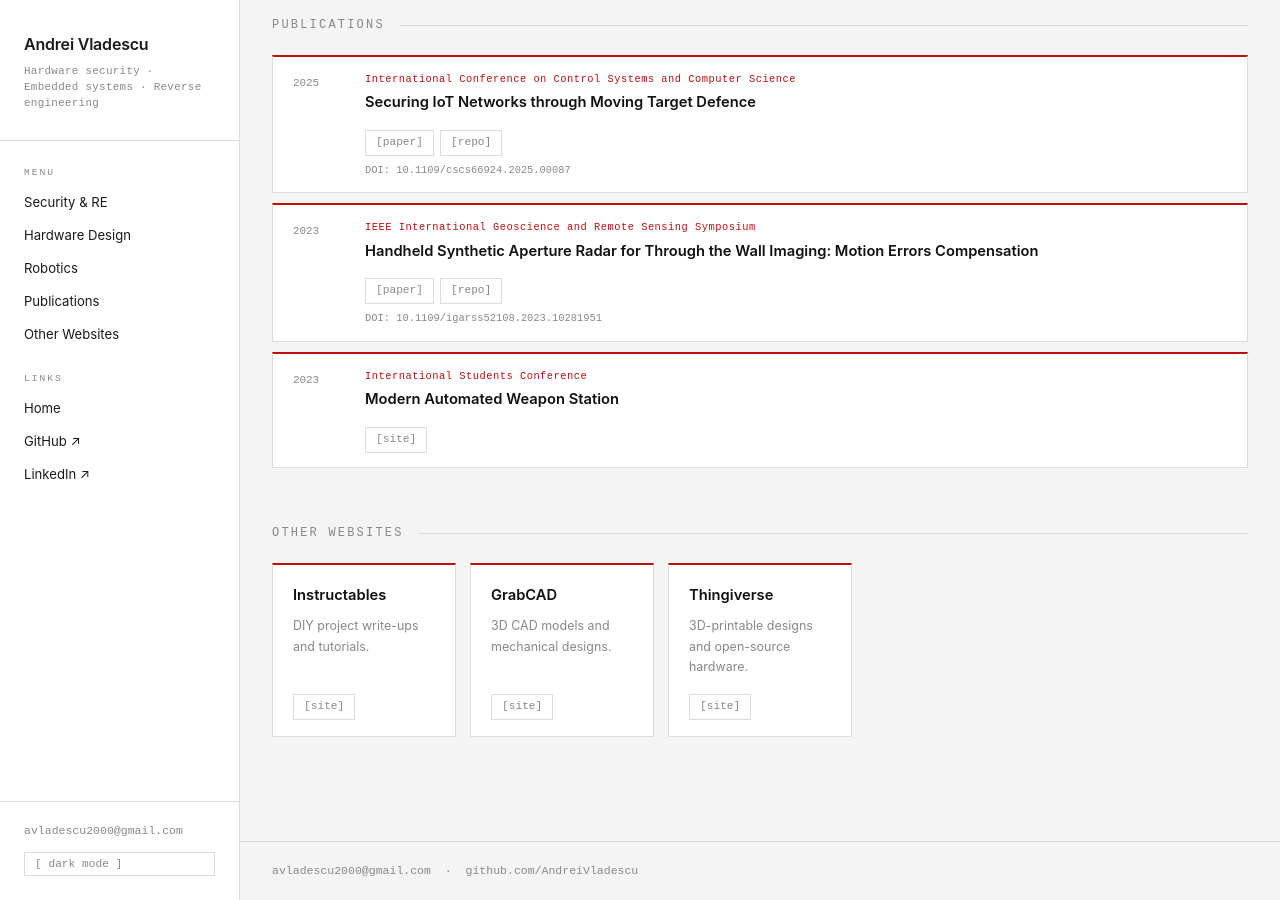
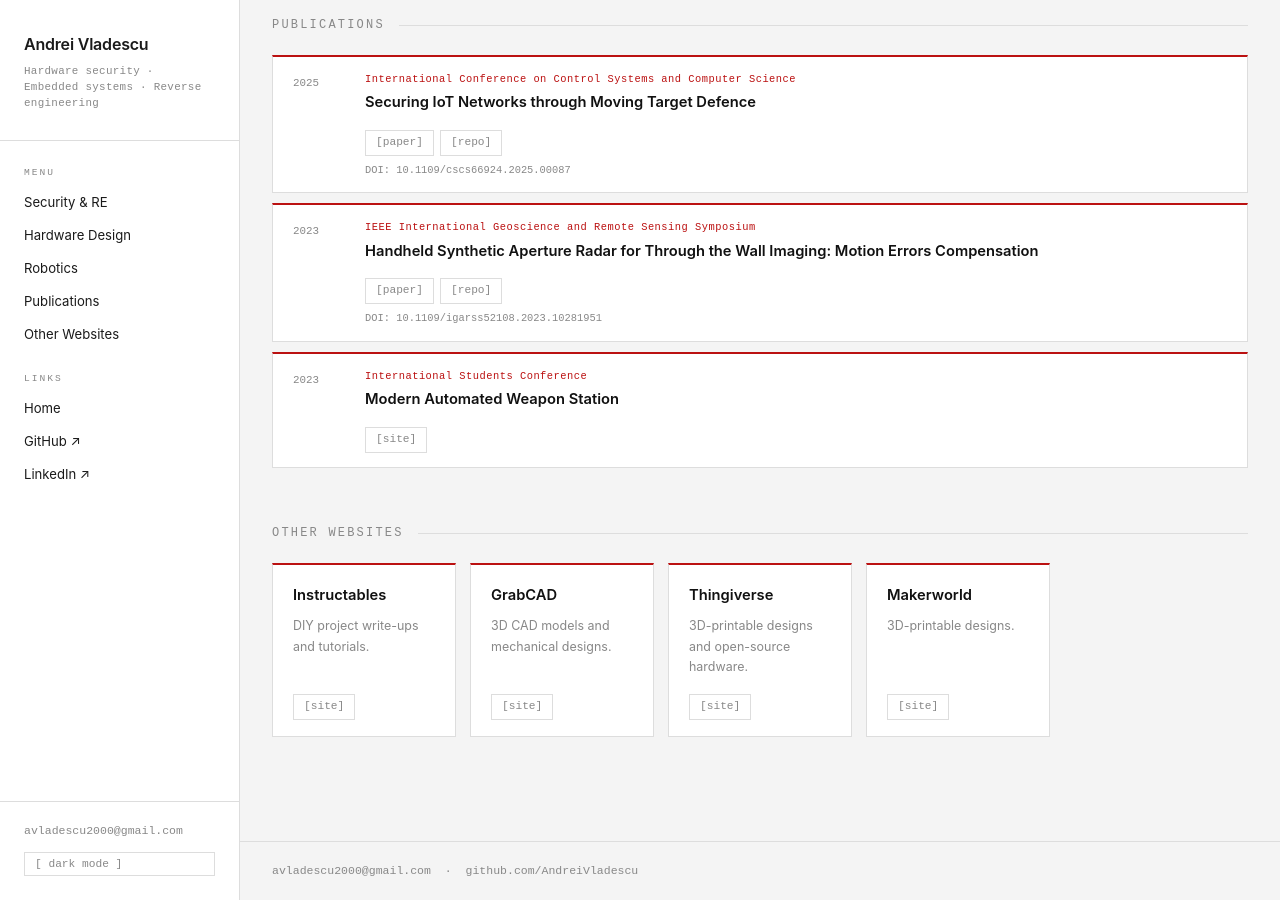
Before and after one commit to AndreiVladescu/AndreiVladescu.github.io, a Jekyll site: the page built from index.html, in a window 1280 px wide and 900 px high, scrolled down 1136 px. Built offline with Jekyll 4.4.1, drawn with Linux system fonts in a browser that asks for light colours.

Commit message:
Update index.html

```diff
--- a/index.html
+++ b/index.html
@@ -238,5 +238,13 @@ sidebar_links:
       </div>
     </div>
 
+    <div class="card">
+      <div class="card-title">Makerworld</div>
+      <div class="card-desc">3D-printable designs.</div>
+      <div class="card-links">
+        <a href="https://makerworld.com/en/@user_954746391/upload">[site]</a>
+      </div>
+    </div>
+
   </div>
 </section>
```
